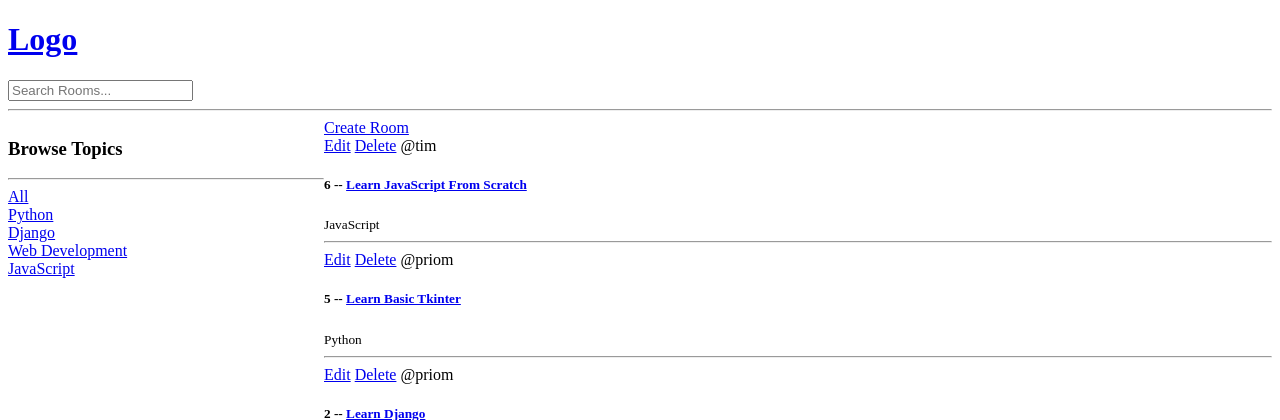
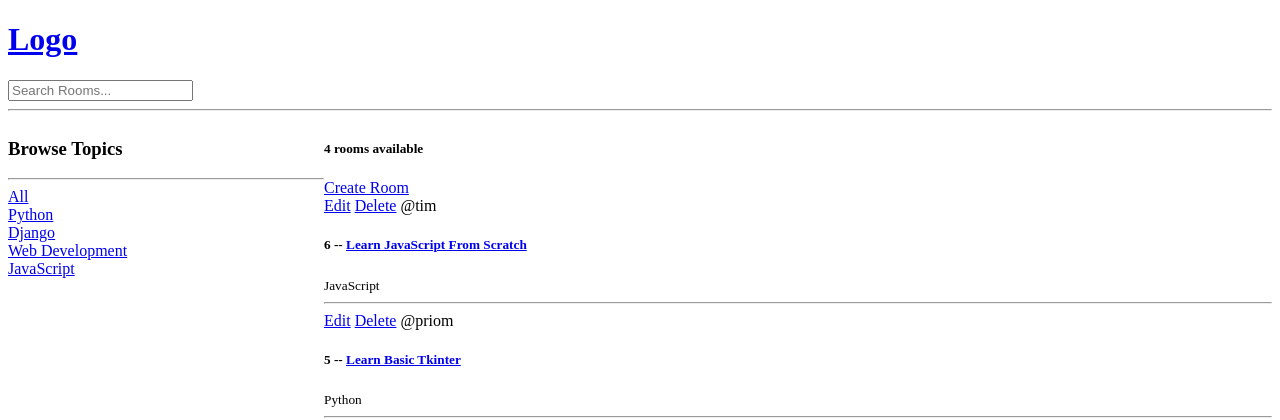
Before and after one commit to PriomDeb/codeflow, a Django app: page / in a window 1280 px wide. Shown: the top 420 px of the page. Run offline with Django 4.2, Linux system fonts and the light colour scheme; data comes from the database, SQL or seed files in the repository.

Commit message:
Search using any text

```diff
--- a/base/templates/base/home.html
+++ b/base/templates/base/home.html
@@ -31,6 +31,7 @@
 
 
     <div>
+        <h5>{{room_count}} rooms available</h5>
         <a href="{% url 'create-room' %}">Create Room</a>
 
     <div>
--- a/base/views.py
+++ b/base/views.py
@@ -1,4 +1,5 @@
 from django.shortcuts import render, redirect
+from django.db.models import Q
 from .models import Room, Topic
 from .forms import RoomForm
 
@@ -15,11 +16,16 @@ from .forms import RoomForm
 def home(request):
     q = request.GET.get('q') if request.GET.get('q') != None else ""
 
-    rooms = Room.objects.filter(topic__name__icontains = q)
+    rooms = Room.objects.filter(
+        Q(topic__name__icontains = q) |
+        Q(name__icontains=q) |
+        Q(description__icontains=q)
+        )
 
     topics = Topic.objects.all()
+    room_count = rooms.count()
 
-    context = {'room':rooms, 'topics': topics}
+    context = {'room':rooms, 'topics': topics, 'room_count':room_count}
     return render(request, 'base/home.html', context)
 
 def room(request, pk):
```
